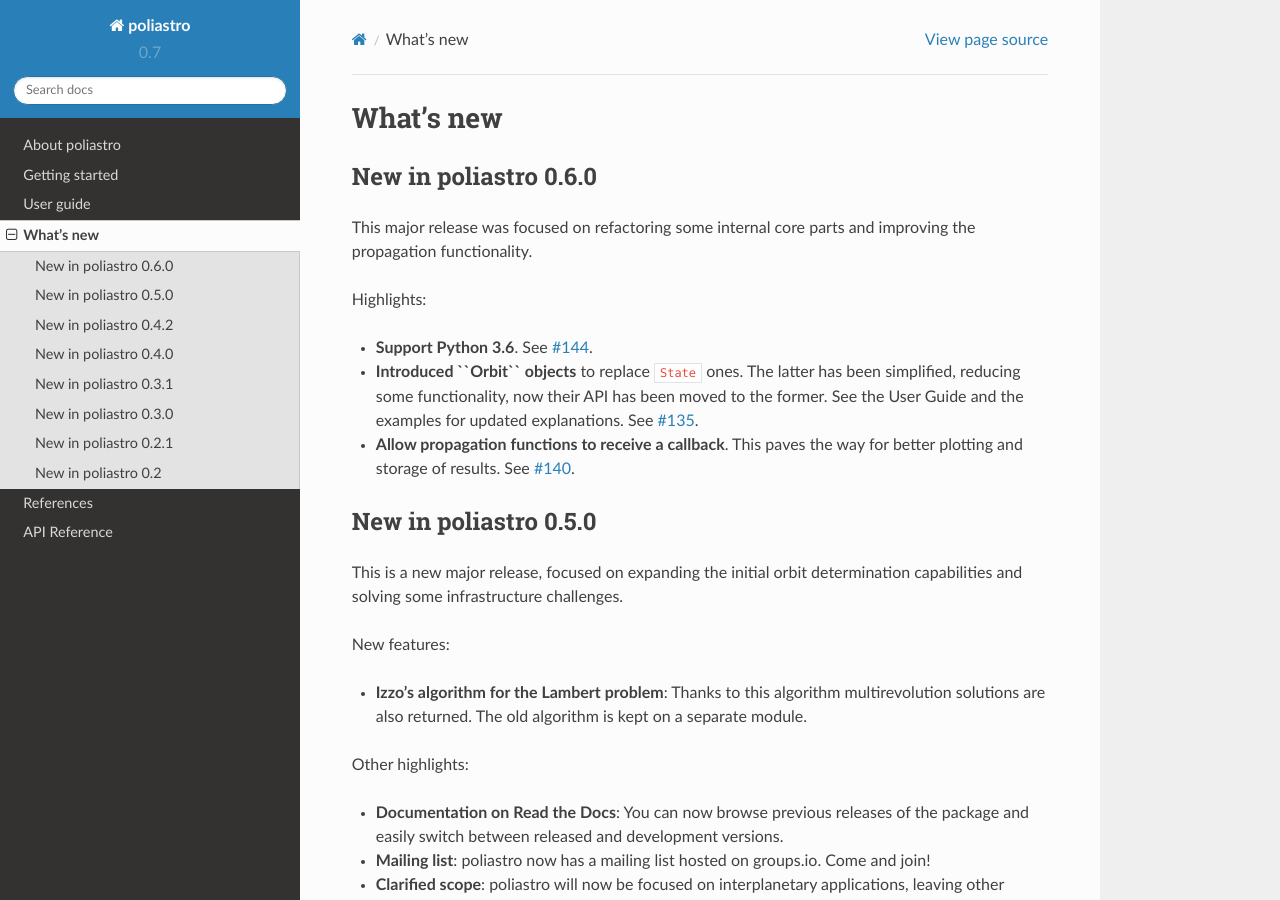
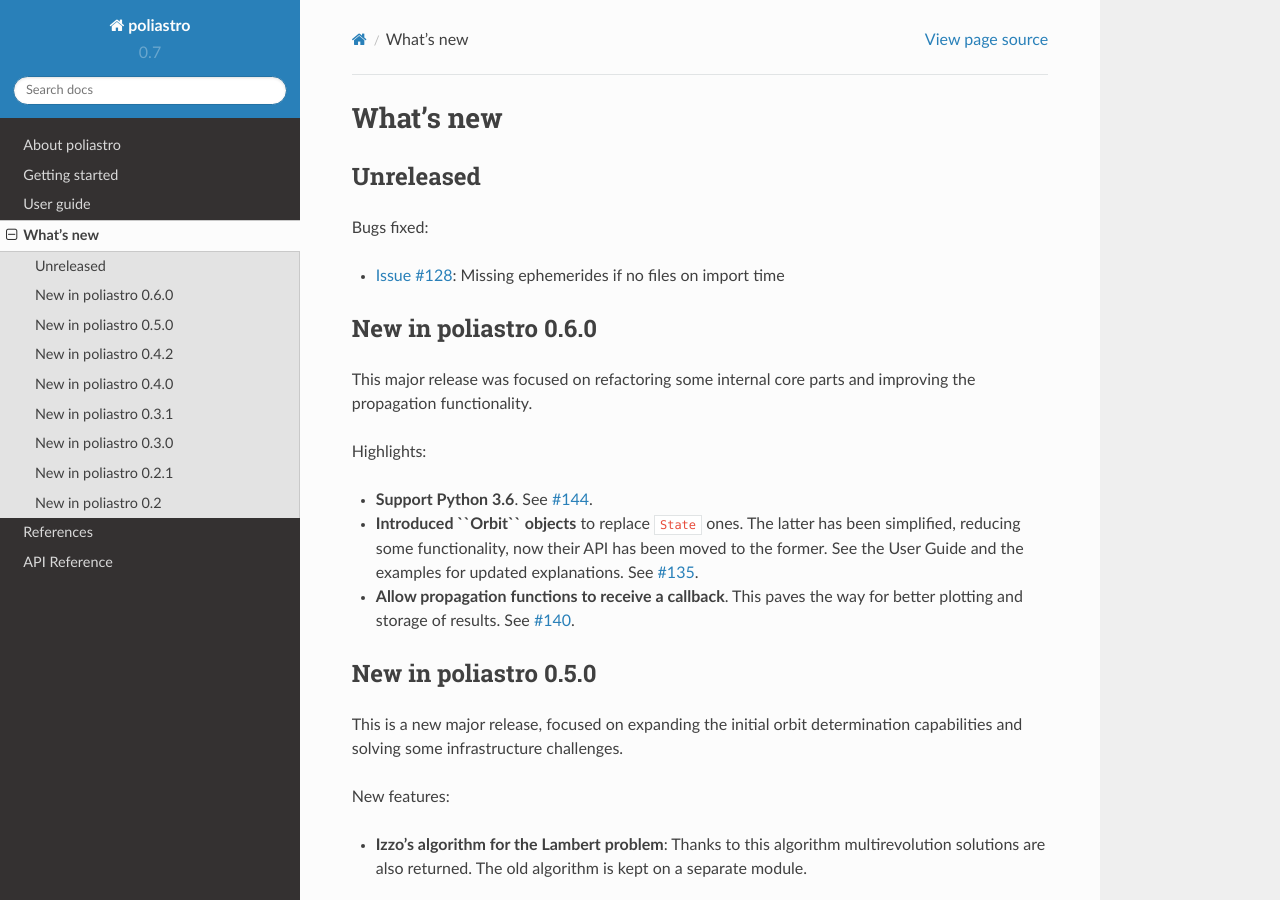
Before and after one commit to poliastro/poliastro, a Sphinx documentation site: the page built from docs/source/changelog.rst, in a window 1280 px wide and 900 px high. Built offline with Sphinx 7.4.7 and the Read the Docs theme 2.0.0, drawn with Linux system fonts in a browser that asks for light colours.

Commit message:
Add ephem fix to changelog
[ci skip]

```diff
--- a/docs/source/changelog.rst
+++ b/docs/source/changelog.rst
@@ -1,5 +1,14 @@
 What's new
 ==========
+
+Unreleased
+----------
+
+Bugs fixed:
+
+* `Issue #128`_: Missing ephemerides if no files on import time
+
+.. _`Issue #128`: https://github.com/poliastro/poliastro/issues/128
 
 New in poliastro 0.6.0
 ----------------------
```
